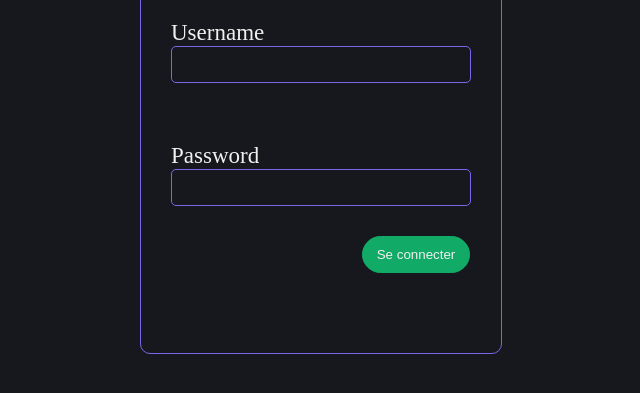
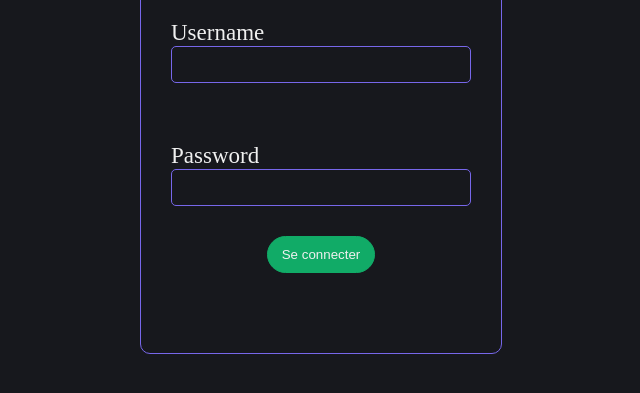
Before and after one commit to SachaAerts/SnapLink_FRONT, an Electron app: page pages/pageConnection.html in a window 1200 px wide. Shown: the part 297-690 px from the top of the page, without its empty margins (279-919 px from the left). Drawn offline with Linux system fonts and the light colour scheme.

```diff
--- a/css/style.css
+++ b/css/style.css
@@ -38,8 +38,7 @@
 
 .connectionBlock button{
     width: 30%;
-    align-self: flex-end;
-    margin-right: 31px;
+    align-self: center;
     padding: 10px;
     border: 1px solid #11ab67;
     border-radius: 20px;
```
